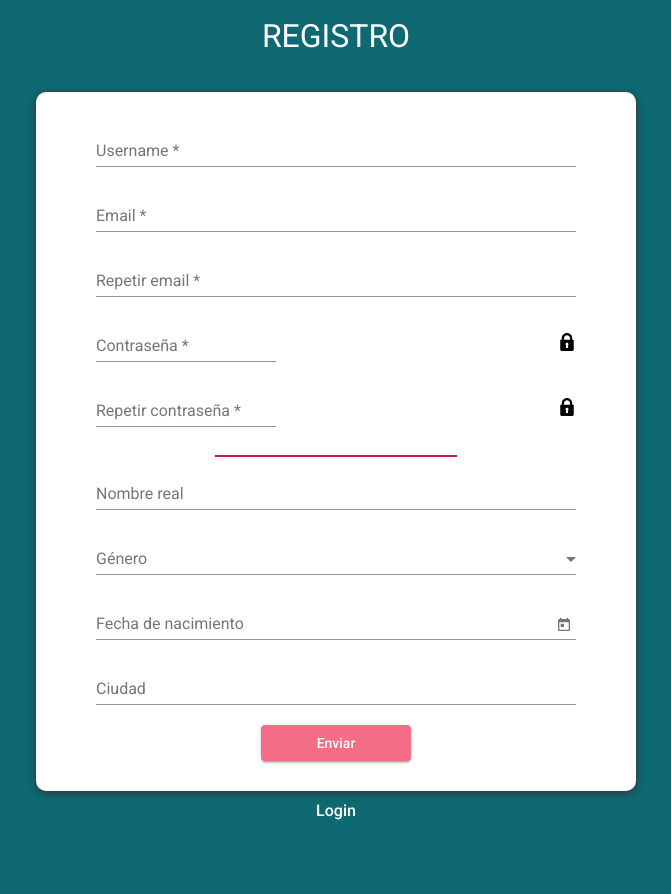
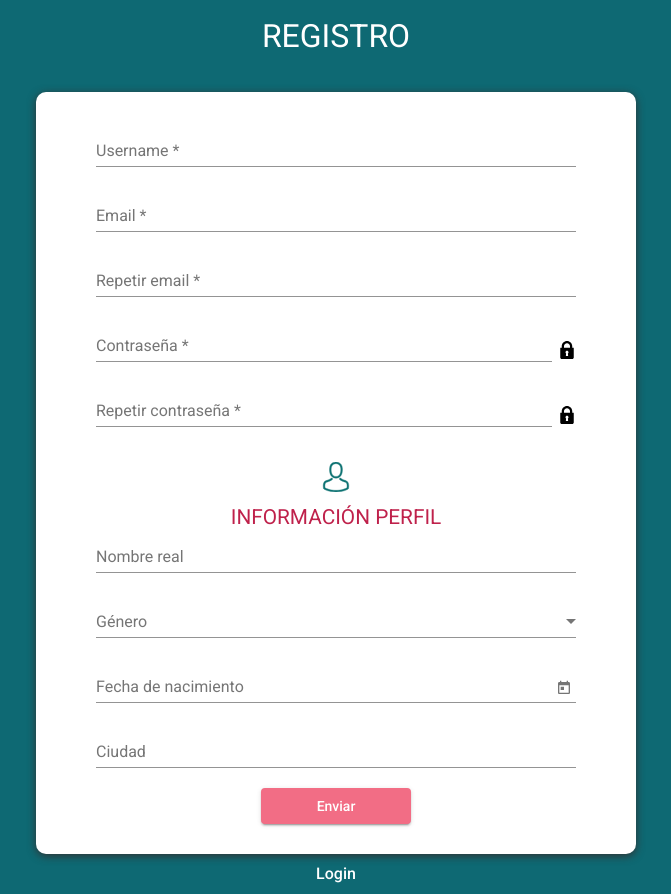
Before and after one commit to adeliadanjou/sonDede, an Angular app: page /signup in a window 1280 px wide. Shown: the whole page, without its empty margins (304-975 px from the left). Before the commit the page ends 831 px from the top, so only its background shows below. Built offline with nearby package versions, Linux system fonts and the light colour scheme.

Commit message:
Using ReactiveFormsModule

```diff
--- a/src/app/signup/signup.component.css
+++ b/src/app/signup/signup.component.css
@@ -8,14 +8,51 @@ hr {
   border: 1px solid #BF214B;
 }
 
+.line-width {
+  min-width: 95%;
+}
 .form-field {
   display: flex;
   flex-direction: row;
-  align-items: baseline;
   justify-content: space-between;
+  align-items: center;
+
 }
 
+.personal-info {
+  display: flex;
+  flex-direction: column;
+  align-items: center;
+  font-size: 1.3em;
+}
 
+.personal-info p {
+  color: #BF214B
+}
+.personal-info-avatar {
+width: 30px;
+height: 30px;
+margin: 15px;
+fill: rgb(216, 94, 94);
+}
+
+.error {
+  border: 1px solid red;
+  max-width: 200px;
+  text-align:center;
+  background-color: red;
+  color: white;
+  border-radius: 3px;
+  margin-left: 10px;
+  margin-bottom: 10px;
+  padding: 5px;
+  font-size: 0.9rem;
+}
+
+.passwords {
+  display: flex;
+  flex-direction: column;
+}
 
 .signup-component {
   height: 100vh;
@@ -134,4 +171,12 @@ a {
     justify-content: center;
     margin-top: -40px;
   }
+
+  .error {
+
+    max-width: 300px;
+    margin-left: 70px;
+
+
+  }
 }
--- a/src/app/signup/signup.component.html
+++ b/src/app/signup/signup.component.html
@@ -11,7 +11,6 @@
           formControlName="username"
           required
         />
-
       </mat-form-field>
       <div class="emails" formGroupName="emails">
         <!-- EMAIL -->
@@ -22,7 +21,7 @@
             formControlName="email"
             required
           />
-        <!-- <mat-error *ngIf="email.invalid">{{getErrorEmail()}}</mat-error> -->
+          <mat-error *ngIf="user.controls.emails.controls.email.hasError('email')">Por favor introduce un email correcto</mat-error>
         </mat-form-field>
 
         <!-- REPEAT EMAIL -->
@@ -30,75 +29,81 @@
           <input
             matInput
             placeholder="Repetir email"
-          formControlName ="emailRepeat"
+            formControlName="emailRepeat"
             required
           />
 
+          <mat-error *ngIf="user.controls.emails.controls.emailRepeat.hasError('email')">Por favor introduce un email correcto</mat-error>
+        </mat-form-field>
 
-        <!-- <mat-error *ngIf="email.invalid">{{getErrorEmail()}}</mat-error> -->
-      </mat-form-field>
+        <mat-error
+
+        *ngIf="user.hasError('notSameEmail', 'emails') &&
+        this.user.controls.emails.controls.emailRepeat.touched"
+      >
+        Los emails no coinciden
+      </mat-error>
+
+
       </div>
 
-      <div formGroupName="passwords">
+      <div class="passwords" formGroupName="passwords">
         <!-- PASSWORD -->
         <div class="form-field">
-        <mat-form-field>
+          <mat-form-field class="line-width">
             <input
               matInput
               [type]="isLock"
               placeholder="Contraseña"
-            formControlName ="password"
+              formControlName="password"
               required
             />
-
           </mat-form-field>
-        <img
-          [src]="theImg" alt="lock"
-          alt="lock"
-          (click)="showPassword()"
-        />
+          <img [src]="theImg" alt="lock" (click)="showPassword()" />
         </div>
 
         <!-- REPEAT PASSWORD -->
         <div class="form-field">
-        <mat-form-field>
+          <mat-form-field class="line-width">
             <input
               matInput
               [type]="isLockRepeat"
               placeholder="Repetir contraseña"
-            formControlName ="passwordRepeat"
+              formControlName="passwordRepeat"
               required
             />
           </mat-form-field>
+          <img [src]="theImgRepeat" alt="lock" (click)="showRepeatPassword()" />
+        </div>
+        <mat-error
+
+          *ngIf="
+            user.hasError('notSamePassword', 'passwords') &&
+            this.user.controls.passwords.controls.passwordRepeat.touched
+          "
+        >
+          Las contraseñas no coinciden
+        </mat-error>
+      </div>
+      <div class="personal-info">
         <img
-          [src]="theImgRepeat" alt="lock"
-          alt="lock"
-          (click)="showRepeatPassword()"
+          class="personal-info-avatar"
+          src="../../assets/images/avatar.svg"
+          alt=""
         />
-
-          <!-- <mat-error *ngIf="myForm.hasError('notSame')">
-                Passwords do not match
-            </mat-error>   -->
-      </div>
+        <p>{{ "Información Perfil" | uppercase }}</p>
       </div>
 
- <hr>
       <!-- Si quiero dentro de mi objeto user (el formulario) otro objeto con info relacionada formGroupName  -->
       <div class="personalData" formGroupName="personalData">
-
         <!-- REAL NAME -->
         <mat-form-field>
-            <input
-              matInput
-              placeholder="Nombre real"
-              formControlName ="name"
-
-            />
+          <input matInput placeholder="Nombre real" formControlName="name" />
         </mat-form-field>
         <!-- GENDER  -->
         <mat-form-field>
           <mat-label>Género</mat-label>
-            <select formControlName ="gender" matNativeControl>
+          <select formControlName="gender" matNativeControl>
             <option value="mujer">Mujer</option>
             <option value="hombre">Hombre</option>
           </select>
@@ -108,23 +113,21 @@
 
         <mat-form-field>
           <input
-              formControlName ="birthday"
+            formControlName="birthday"
             matInput
             [matDatepicker]="picker"
             placeholder="Fecha de nacimiento"
           />
-            <mat-datepicker-toggle matSuffix [for]="picker"></mat-datepicker-toggle>
+          <mat-datepicker-toggle
+            matSuffix
+            [for]="picker"
+          ></mat-datepicker-toggle>
           <mat-datepicker #picker></mat-datepicker>
         </mat-form-field>
 
         <!-- CIUDAD -->
         <mat-form-field>
-            <input
-              matInput
-              placeholder="Ciudad"
-              formControlName ="city"
-
-            />
+          <input matInput placeholder="Ciudad" formControlName="city" />
         </mat-form-field>
       </div>
 
--- a/src/app/signup/signup.component.ts
+++ b/src/app/signup/signup.component.ts
@@ -1,10 +1,11 @@
 import { Component, OnInit } from "@angular/core";
-import { ErrorStateMatcher } from "@angular/material/core";
+
 import {
   FormControl,
   FormGroup,
   Validators,
-  FormBuilder
+  FormBuilder,
+  FormGroupName
 } from "@angular/forms";
 
 @Component({
@@ -13,8 +14,8 @@ import {
   styleUrls: ["./signup.component.css"]
 })
 export class SignupComponent implements OnInit {
-  isLock: String = "text";
-  isLockRepeat: String = "text";
+  isLock: String = "password";
+  isLockRepeat: String = "password";
   theImg: String = "../../assets/images/lock.svg";
   theImgRepeat: String = "../../assets/images/lock.svg";
 
@@ -26,15 +27,15 @@ export class SignupComponent implements OnInit {
 
   constructor(public formBuilder: FormBuilder) {
     this.user = this.formBuilder.group({
-      username: ["", Validators.required, Validators.minLength(2)],
+      username: ["", [Validators.required, Validators.minLength(2)]],
       emails: this.formBuilder.group({
-        email: ["", Validators.required],
-        emailRepeat: ["", Validators.required]
-      }),
+        email: ["", [Validators.required, Validators.email]],
+        emailRepeat: ["", [Validators.required, Validators.email] ]
+      }, { validator: this.checkEmails}),
       passwords: this.formBuilder.group({
         password: [undefined, Validators.required],
         passwordRepeat: [undefined, Validators.required]
-      }),
+      }, { validator: this.checkPasswords}),
       personalData: this.formBuilder.group({
         name: [""],
         gender: [""],
@@ -46,25 +47,41 @@ export class SignupComponent implements OnInit {
 
   ngOnInit() {}
 
+checkPasswords(group: FormGroup){
 
+   let pass = group.value.password;
+   let confirmPass = group.value.passwordRepeat
+
+  return pass === confirmPass ? null : { notSamePassword: true }
+}
+
+checkEmails(group: FormGroup){
+
+  let pass = group.value.email;
+  let confirmPass = group.value.emailRepeat
+
+ return pass === confirmPass ? null : { notSameEmail: true }
+}
 
   showPassword() {
-    if (this.isLock === "text") {
-      this.isLock = "password";
+    if (this.isLock === "password") {
+      this.isLock = "text";
       this.theImg = "../../assets/images/unlock.svg";
     } else {
-      this.isLock = "text";
+      this.isLock = "password";
       this.theImg = "../../assets/images/lock.svg";
     }
+
   }
 
   showRepeatPassword() {
     if (this.isLockRepeat === "text") {
       this.isLockRepeat = "password";
-      this.theImgRepeat = "../../assets/images/unlock.svg";
+      this.theImgRepeat = "../../assets/images/lock.svg";
     } else {
       this.isLockRepeat = "text";
-      this.theImgRepeat = "../../assets/images/lock.svg";
+      this.theImgRepeat = "../../assets/images/unlock.svg";
     }
+
   }
 }
```
Also changed, not shown: src/assets/images/avatar.svg (added). Lines whose indentation alone changed are shown as unchanged.
